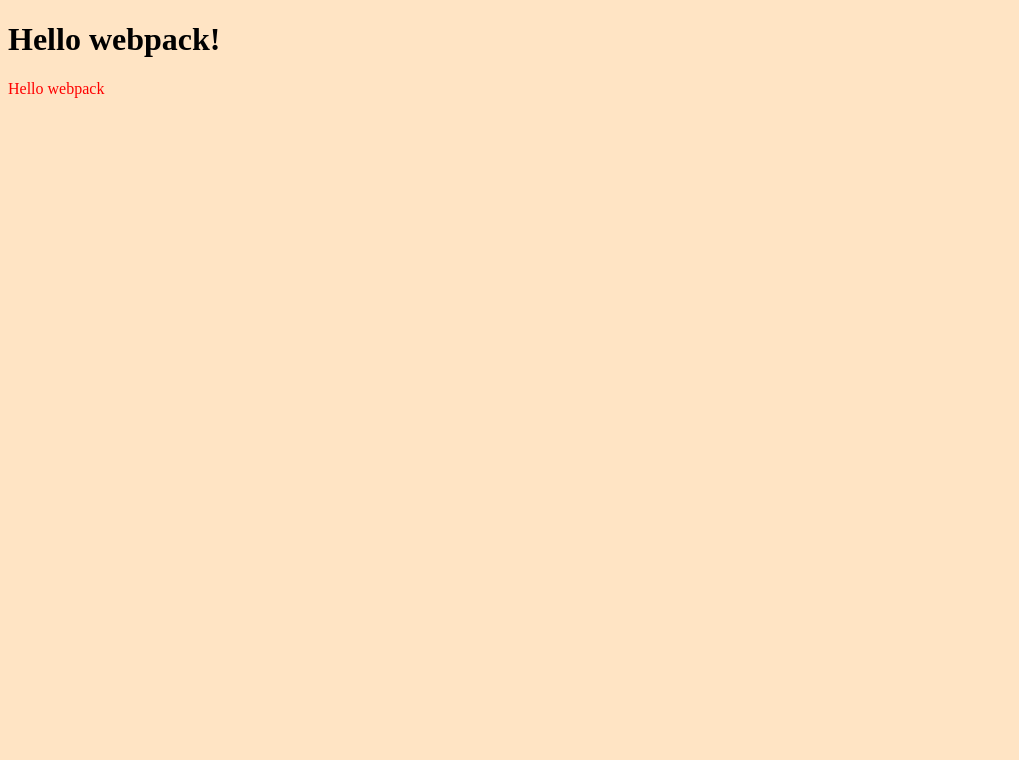
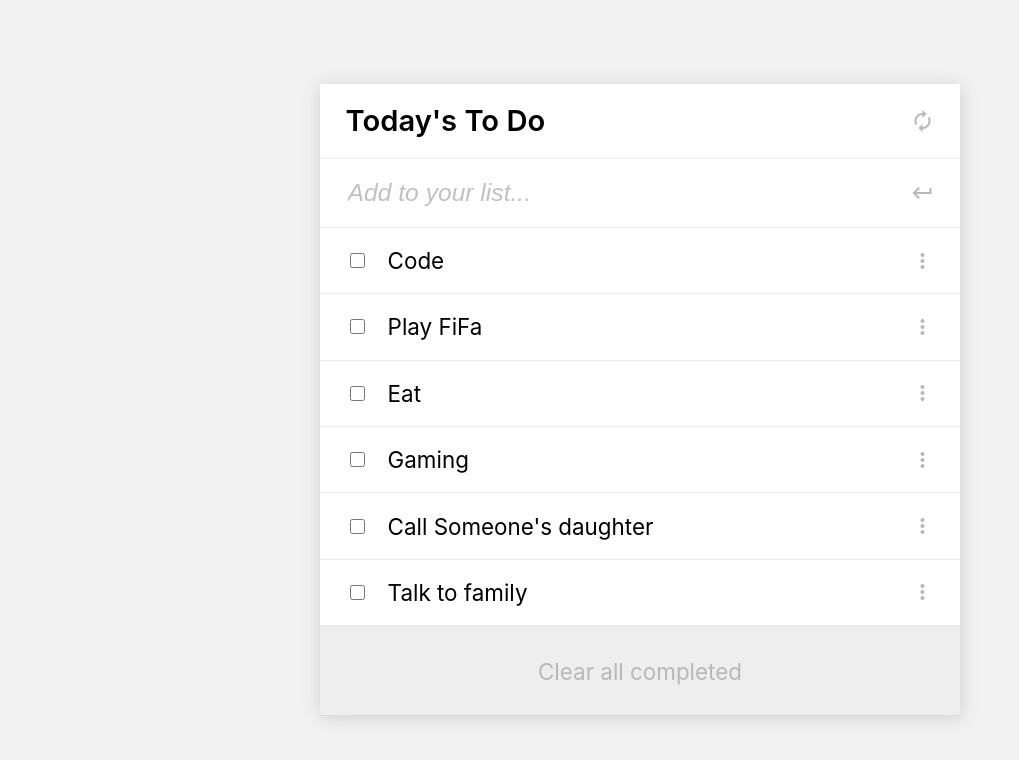
Before and after one commit to Chimwemwe-127001/toDoList, a website built with webpack: page src/index.html in a window 1280 px wide. Shown: the whole page, without its empty margins (0-1019 px from the left). Built offline with nearby package versions, Linux system fonts and the light colour scheme.

Commit message:
Add todo list structure with reference to project requirements

```diff
--- a/src/index.html
+++ b/src/index.html
@@ -2,10 +2,27 @@
 <html lang="en">
 <head>
     <meta charset="UTF-8">
+    <meta http-equiv="X-UA-Compatible" content="IE=edge">
     <meta name="viewport" content="width=device-width, initial-scale=1.0">
-    <title>Wbpack Exercise</title>
+    <link href="https://fonts.googleapis.com/icon?family=Material+Icons" rel="stylesheet"/>
+    <title>Document</title>
+    <link rel="stylesheet" href="style.css">
 </head>
 <body>
-    <h1>Hello webpack!</h1>
+    <div class="todolist-container">
+        <div class="todolist-title d-flex">
+            <h1>Today's To Do</h1>
+            <i class="material-icons">autorenew</i>
+        </div>
+        <form class="form d-flex">
+            <input type="text" name="add_item" id="add_item" class="add_item" placeholder="Add to your list...">
+            <i class="material-icons">keyboard_return</i>
+        </form>
+        <ul class="todolist-tasks-list"> </ul>
+        <div class="clearBtn d-flex">
+            <a href="#">Clear all completed</a>
+        </div>
+    </div>
+    <script src="./index.js"></script>
 </body>
 </html>
--- a/src/index.js
+++ b/src/index.js
@@ -1,14 +1,67 @@
 import _ from 'lodash';
 import './style.css';
 
-function component() {
-  const element = document.createElement('div');
+const listContainer = document.querySelector('.todolist-tasks-list')
 
-  // Lodash, now imported by this script
-  element.innerHTML = _.join(['Hello', 'webpack'], ' ');
-  element.classList.add('hello');
+let lists = [{
+  id: 1,
+  name: 'Code'
+}, {
+  id: 3,
+  name: 'Play FiFa'
+}, {
+  id: 2,
+  name: 'Eat'
+}, {
+  id: 5,
+  name: 'Gaming'
+}, {
+  id: 4,
+  name: 'Call Someone\'s daughter '
+}, {
+  id: 6,
+  name: 'Talk to family'
+}
+]
 
-  return element;
+function render () {
+  clearElement(listContainer)
+  lists.forEach(list => {
+    // const listTemp = `
+    // <li>
+    //   <div class="li-content">
+    //       <input type="checkbox" class="checkbox">
+    //       <p contenteditable="true">${list.name}</p>
+    //   </div>
+    //   <i class="material-icons">more_vert</i>
+    // </li>
+    // `;
+    // listContainer.innerHTML += listTemp;
+    const listElement = document.createElement('li');
+    const divElement = document.createElement('div');
+    const ptagElement = document.createElement('p');
+    const checkboxElement = document.createElement('input');
+    const iconElement = document.createElement('i');
+    listElement.dataset.listId = list.id;
+    divElement.classList.add("li-content");
+    checkboxElement.classList.add("checkbox");
+    iconElement.classList.add('material-icons');
+    checkboxElement.type = 'checkbox';
+    ptagElement.contentEditable = 'true';
+    ptagElement.innerText = list.name;
+    iconElement.innerText = 'more_vert';
+    listContainer.appendChild(listElement);
+    listElement.appendChild(divElement);
+    listElement.appendChild(iconElement);
+    divElement.appendChild(checkboxElement);
+    divElement.appendChild(ptagElement);
+  })
 }
 
-document.body.appendChild(component());
+function clearElement (element) {
+  while(element.firstChild) {
+    element.removeChild(element.firstChild)
+  }
+}
+
+render()
--- a/src/style.css
+++ b/src/style.css
@@ -1,7 +1,133 @@
 body {
-  background-color: bisque;
+  background: rgba(235, 235, 235, 0.692);
+  margin: 0;
+  flex-direction: column;
+  padding: 0;
+  box-sizing: border-box;
+  display: flex;
+  justify-content: center;
+  align-items: center;
+  height: 100vh;
+  font-family: -apple-system, BlinkMacSystemFont, 'Segoe UI', Roboto, Oxygen, Ubuntu, Cantarell, 'Open Sans', 'Helvetica Neue', sans-serif;
 }
 
-.hello {
-  color: red;
+.d-flex {
+  display: flex;
 }
+
+* ul li {
+  list-style: none;
+}
+
+i {
+  color: rgb(184, 184, 184);
+  cursor: pointer;
+  transition: all 0.2s;
+}
+
+i:hover {
+  transform: scale(1.2);
+}
+
+i:first-of-type:hover {
+  transform: rotate(360deg);
+  -webkit-transition-duration: 1s;
+  -webkit-transition-delay: now;
+  -webkit-animation-timing-function: linear;
+}
+
+.todolist-container {
+  font-size: 1.4em;
+  width: 90%;
+  max-width: 40rem;
+  box-shadow:
+  0.25rem 0.25rem 1rem rgba(0, 0, 0, 0.08),
+  -0.25rem -0.05rem 1rem 0 rgba(81, 80, 80, 0.08);
+}
+
+.todolist-title {
+  justify-content: space-between;
+  align-items: center;
+}
+
+.todolist-container > *,
+.todolist-tasks-list li {
+  padding: 1.2rem 4%;
+  border-bottom: 1px solid rgba(0, 0, 0, 0.08);
+  background-color: #fff;
+}
+
+ul {
+  padding: 0 !important;
+  margin: 0;
+}
+
+li {
+  display: flex;
+  align-items: center;
+  justify-content: space-between;
+}
+
+li .li-content {
+  display: flex;
+  align-items: center;
+}
+
+li .li-content > * {
+  padding: 0 20px;
+}
+
+.li-content .checkbox {
+  height: 15px;
+  width: 15px;
+  transition: all 0.2s;
+  cursor: pointer;
+}
+
+.checkbox:hover {
+  transform: scale(1.2);
+}
+
+h1 {
+  font-size: 1.3em;
+  margin: 0;
+  font-weight: 600;
+}
+
+p {
+  margin: 0;
+}
+
+.form {
+  justify-content: space-between;
+  align-items: center;
+}
+
+.form input {
+  background: transparent;
+  border: none;
+  font-size: 1.1em;
+  font-style: italic;
+  color: rgb(117, 117, 117);
+  width: 100%;
+}
+
+input::placeholder {
+  color: rgb(193, 193, 193);
+}
+
+:is(input, p):focus {
+  outline: none !important;
+}
+
+.clearBtn {
+  justify-content: center;
+  background-color: rgba(239, 238, 238, 0.612);
+}
+
+.clearBtn a {
+  text-decoration: none;
+  color: rgb(184, 184, 184);;
+  font-weight: 400;
+  padding: 0.7rem;
+}
```
